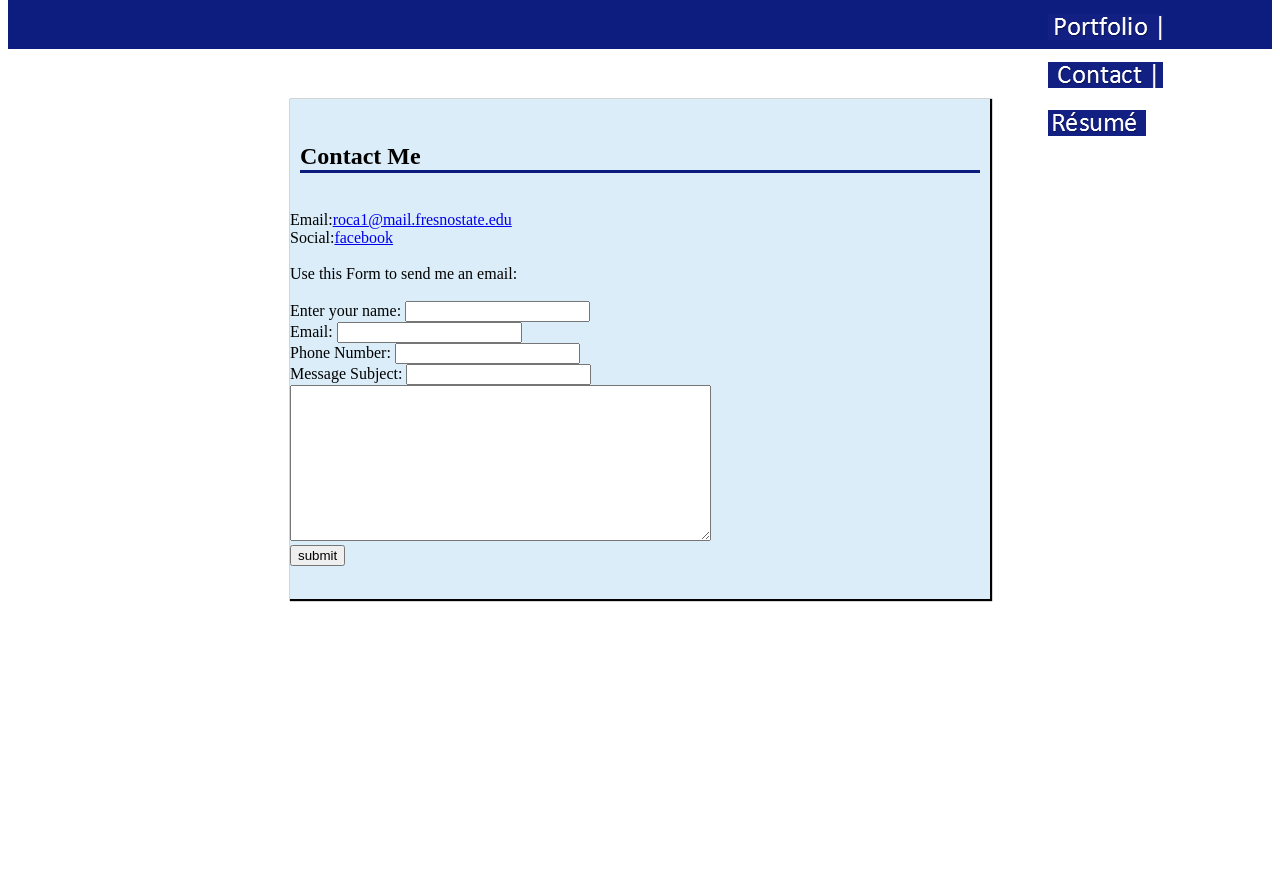
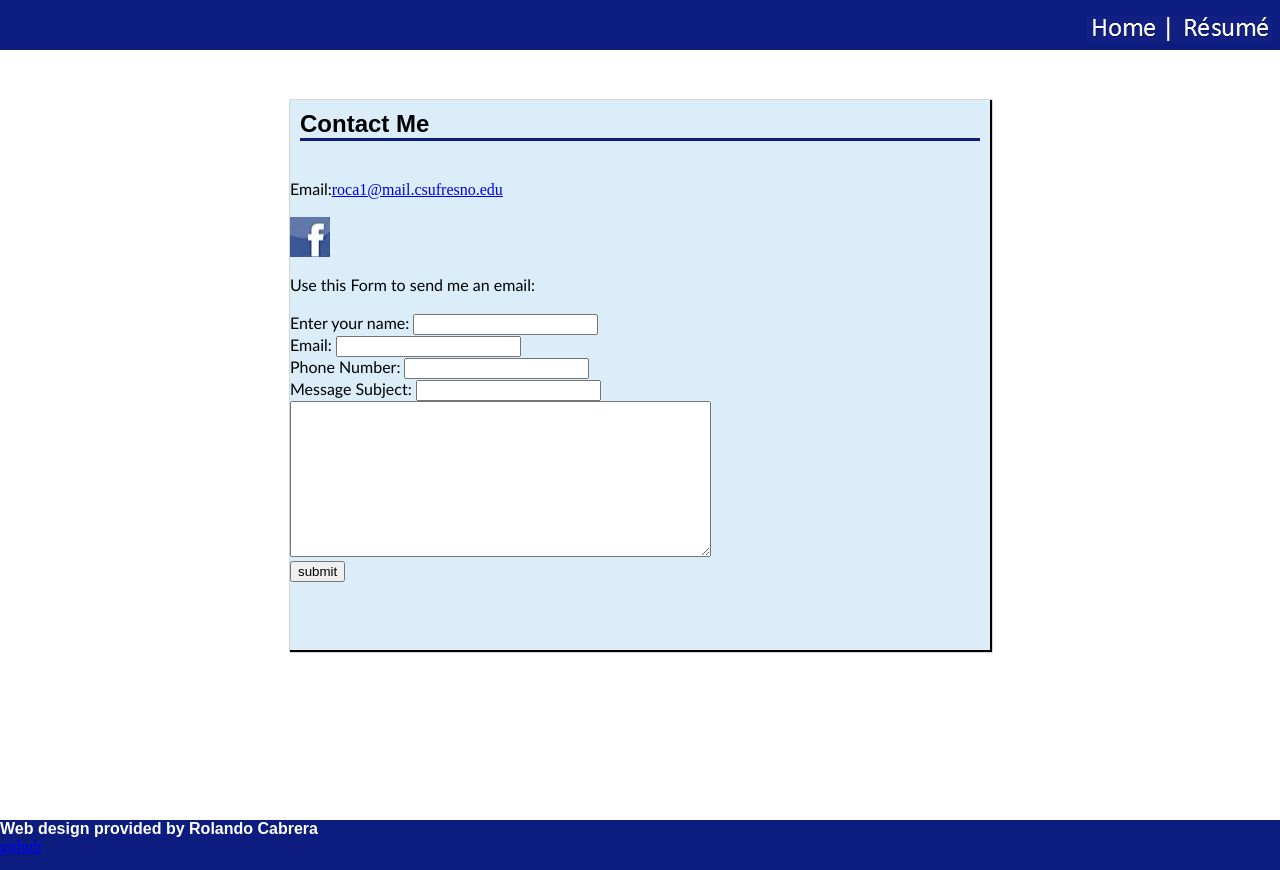
Before and after one commit to rolando559/bootcamp1, a plain HTML site: page pages/Contact.html in a window 1280 px wide. Before the commit the page ends 800 px from the top, so only its background shows below. Drawn offline with Linux system fonts and the light colour scheme.

Commit message:
margin fix.

```diff
--- a/pages/Contact.html
+++ b/pages/Contact.html
@@ -6,10 +6,9 @@
 
 </head>
 <body>
-	<div id ="menu">
+	<div class ="menu">
 				<ul>
-			<li><a title="Portfolio" href="../pages/Portfolio.html">Portfolio</a></li>
-			<li><a title="Contact" href="../pages/Contact.html">Contact</a></li>
+			<li><a title="Home" href="../Index.html">Home</a></li>
 			<li><a title="Resume" href="../pages/Resume.html">Resume</a></li>
 				</ul>
 
@@ -18,13 +17,16 @@
 
 
 <section id="emailform">
+
+
 	<h2>Contact Me</h2><br>
-	<label>Email:</label><a href="roca1@mail.fresnostate.edu">roca1@mail.fresnostate.edu</a><BR>
-	<label>Social:</label><a href="http://facebook.com">facebook</a><br>
+	<label>Email:</label><a href="roca1@mail.fresnostate.edu">roca1@mail.csufresno.edu</a><BR>
+	 <div class="Facebook">
+	<br><a title="facebook" href="http://facebook.com">facebook</a>
+	<br></div>
 	<br>
 	<label>Use this Form to send me an email:</label>
-
-<form action="index.html" method="post">
+<form name="feedback" method="post"  action="mailto:roca1@mail.csufresno.edu">
 	<br><label for="FirstName">Enter your name:</label>
 	<input type="text" name="name" id="name">
 	<br><label for="Email">Email:</label>
@@ -35,8 +37,15 @@
 	<input type="message" name="message" id="message"><br>
 	<textarea cols="50" rows="10" name="comment"></textarea><br>
 	<input type="Submit" name="Submit" value="submit">
-
+</form>
 </section>
 </div>
+<footer>
+	<h4>Web design provided by Rolando Cabrera</h4>
+	<div class="glink">
+	<a title="github" href="http://github.com">github</a>
+</div>
+</footer>
 </body>
+
 </html>
--- a/stylesheets/Email.css
+++ b/stylesheets/Email.css
@@ -1,7 +1,10 @@
+body{
+	margin-right: 0px; margin-left: 0px; margin-top: 0px; margin-bottom: 0px;
+}
 #container{
 	background-color:#DAEDF8;
 	width: 700px;
-	height: 500px;
+	height: 550px;
 	position: relative;
 	display: block;
 	margin: 0 auto;
@@ -11,6 +14,7 @@
 
 h2{
 	border-bottom: 1px solid #0c1c7f;
+	font-family: "Calibri(bold)", "MS Trebechet", sans-serif;
 	border-width: 3px;
 	margin-left: 10px;
 	margin-right: 10px;
@@ -19,54 +23,82 @@ h2{
 
 }
 
-div#menu{
+label{
+	font-family: "Calibri", "MS Trebechet", sans-serif;
+}
+div.menu{
 	background-color: #0c1c7f;
-	margin-top: -17px;
 	width: auto;
 	height: 50px;
 	position: relative;
 	margin-bottom: 50px;
 }
+div.menu ul {
 
-
-div#menu ul li {
-	float: left;
+	float: right;
 	list-style: none;
+	position: relative;
 }
-
-ul {
-
-	margin-left: 1000px;
-}
-div#menu ul li a{
-	background: url("../images/homemenu.png") no-repeat;
-	background-position: 0px 0px;
+div.menu ul li a{
+	background: url("../images/pornav.png") no-repeat;
+	background-position: 5px -4px;
 	display: inline-block;
 	height: 48px;
-	width: 115px;
+	width: 95px;
 	text-indent: -9999px;
 	position: relative;
 	}
+ ul li {
 
-div#menu ul li:first-child a{
+	display: inline;
+}
 
-background-position: 0px 15px;
+
+
+div.menu ul li:first-child a{
+
+background-position: 0px -4px;
 }
-div#menu ul li:first-child a:hover{
+div.menu ul li:first-child a:hover{
 opacity: .4;
 }
 
-div#menu ul li:nth-child(2) a{
-background-position: -115px 15px;
+div.menu ul li:nth-child(2) a{
+background-position: -206px -4px;
 }
 
-div#menu ul li:nth-child(2) a:hover{
+div.menu ul li:nth-child(2) a:hover{
 opacity: .4;
 }
 
-div#menu ul li:nth-child(3) a{
-background-position: -230px 15px;
+footer{
+	position: relative;
+	height: 50px;
+	background-color: #0c1c7f;
+	width: auto;
+	margin-top: 170px;
+	margin-bottom: 0px;
+	box-shadow: 0 2px 1px 0px;
 }
-div#menu ul li:nth-child(3) a:hover{
-opacity: .4;
+
+h4 {
+	position: relative;
+	margin-bottom: auto;
+	font-family: "Calibri(bold)", "MS Trebechet", sans-serif;
+	color: white;
 }
+
+
+div.Facebook a{
+	display: inline-block;
+	background: url(../images/facebook.jpg) no-repeat;
+	height: 40px;
+	width: 40px;
+	background-position: -6px, 0px;
+	position: relative;
+	text-indent: -9999px;
+}
+
+div.Facebook a:hover{
+	opacity: .4;
+}
--- a/stylesheets/Portfolio.css
+++ b/stylesheets/Portfolio.css
@@ -1,12 +1,25 @@
 
 section.dir {
 	background-color:  #0c1c7f;
-	height: 40px;
+	box-shadow: 0px 2px 3px 0px;
+	border-bottom: 1px;
+	height: 50px;
 	width: auto;
 	margin-bottom: 50px;
 	position: relative;
 
 }
+
+ul.nav li.nav{
+	display: inline;
+}
+
+section.dir ul.nav{
+float: right;
+position: relative;
+list-style: none;
+}
+
 
 ul.nav li a.pornav{
 	background: url("../images/Pornav.png") no-repeat;
@@ -175,17 +188,9 @@ opacity: .5;
 }
 
 body{
-	background: url(../images/background-gradient.jpg);
-	margin-top: -15px;
+	background: url("../images/background-gradient.jpg");
+	margin-top: 0px;
 	margin-left: 0px;
 	margin-right: 0px;
 	height: auto;
 }
-
-div.homepage{
-
-	height: 300px;
-	width: 450px;
-	position: relative;
-	display: block;
-}
--- a/stylesheets/mycss.css
+++ b/stylesheets/mycss.css
@@ -40,7 +40,7 @@ margin-right: auto
 }
 section#article1 {
 
-	background-color: white;
+	background-color: transparent;
 	position: relative;
 	width: 700px;
 	height: 600px;
@@ -81,7 +81,6 @@ header.subheader{
 	height: 115px;
 	margin-left: auto;
 	margin-right: auto;
-	margin-top:50px;
 	background-position: 0px 0px;
 	background: url(../images/aboutme.png);
 	text-indent: -9999px;
@@ -112,33 +111,55 @@ display: block;
 
 	}
 
-footer.background2 {
-	border-style: transparent;
-	background-color: black;
+footer{
+	position: relative;
 	height: 50px;
+	background-color: #0c1c7f;
 	width: auto;
-	margin-top: 20px;
+	margin-top: 170px;
+	margin-bottom: 0px;
+	box-shadow: 0 2px 1px 0px;
+}
+
+h4 {
 	position: relative;
+	margin-bottom: auto;
+	font-family: "Calibri(bold)", "MS Trebechet", sans-serif;
+	color: white;
+}
+
+
+div.Facebook a{
+	display: inline-block;
+	background: url(../images/facebook.jpg) no-repeat;
+	height: 40px;
+	width: 40px;
+	background-position: -6px, 0px;
+	position: relative;
+	text-indent: -9999px;
+}
+
+div.Facebook a:hover{
+	opacity: .4;
+
 }
 
 div#menu{
 	background-color: #0c1c7f;
-	margin-top: -17px;
-	width: auto;
+	box-shadow: 0px 2px 2px 0px;
+	display: inline-block;
+	width: 100%;
 	height: 50px;
 	position: relative;
 	margin-bottom: 50px;
 }
 
 
-div#menu ul li {
-	float: left;
+div#menu ul{
+
 	list-style: none;
-}
-
-ul {
-
-	margin-left: 750px;
+	float: right;
+	position: relative;
 }
 div#menu ul li a{
 	background: url("../images/homemenu.png") no-repeat;
@@ -150,16 +171,19 @@ div#menu ul li a{
 	position: relative;
 	}
 
+ul li{
+	display: inline;
+}
 div#menu ul li:first-child a{
 
-background-position: 0px 15px;
+background-position: 0px 4px;
 }
 div#menu ul li:first-child a:hover{
 opacity: .4;
 }
 
 div#menu ul li:nth-child(2) a{
-background-position: -115px 15px;
+background-position: -119px 4px;
 }
 
 div#menu ul li:nth-child(2) a:hover{
@@ -167,7 +191,7 @@ opacity: .4;
 }
 
 div#menu ul li:nth-child(3) a{
-background-position: -230px 15px;
+background-position: -235px 4px;
 }
 div#menu ul li:nth-child(3) a:hover{
 opacity: .4;
@@ -194,7 +218,6 @@ opacity: .4;
 
 div#container{
 	background: url(../images/background-gradient.jpg);
-	height: auto;
 
 }
 
@@ -212,4 +235,6 @@ h4{
 
 
 }
-body {margin-left:0px; margin-top:0px; margin-right:0px; margin-bottom:0px;}
+body{
+	margin-left:0px; margin-top:0px; margin-right:0px; margin-bottom:0px;
+}
```
Also changed, not shown: index.html (+8 -5 lines), pages/email.html (deleted, +0 -43 lines), images/Koala.jpg (deleted), images/dropblue.png (deleted).
